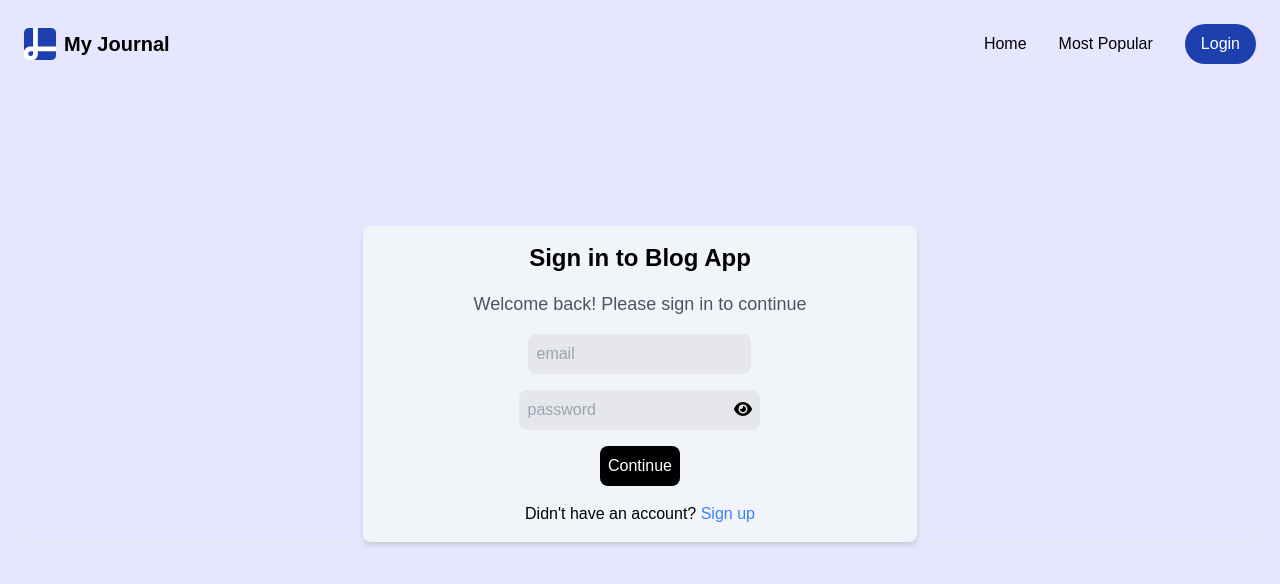
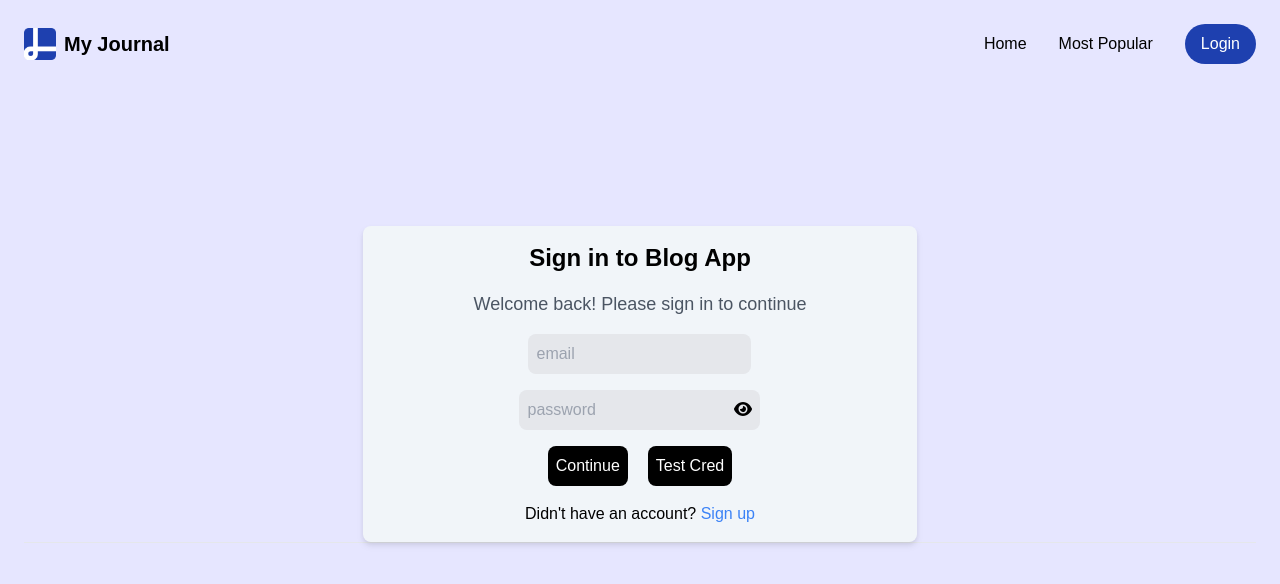
Before and after one commit to Nithin3008/blogapp, a React (Vite) app: page /login in a window 1280 px wide. Shown: the top 584 px of the page. Built offline with nearby package versions, Linux system fonts and the light colour scheme.

Commit message:
feat: Added dummy account for login

```diff
--- a/src/pages/Login.jsx
+++ b/src/pages/Login.jsx
@@ -24,6 +24,22 @@ function Login() {
       console.log(error);
     }
     reset();
+  }
+
+  async function testLogin() {
+    try {
+      const data = {
+        email: "nitinkrishna@tutanota.com",
+        password: "qwerty@123",
+      };
+      const userData = await loginUser(data);
+      setUserDetails(userData.user);
+      setToken(userData.token);
+      localStorage.setItem("authToken", userData.token);
+      nav("/");
+    } catch (error) {
+      console.log(error);
+    }
   }
 
   return (
@@ -55,12 +71,20 @@ function Login() {
             className="cursor:pointer"
           />
         </label>
+        <div className="space-x-5">
           <button
             type="submit"
             className="w-fit bg-black text-white p-2 rounded-lg"
           >
             Continue
           </button>
+          <button
+            onClick={() => testLogin}
+            className="w-fit bg-black text-white p-2 rounded-lg"
+          >
+            Test Cred
+          </button>
+        </div>
         <p>
           Didn't have an account?{" "}
           <Link to="/register" className="text-blue-500">
```
Lines whose indentation alone changed are shown as unchanged.
